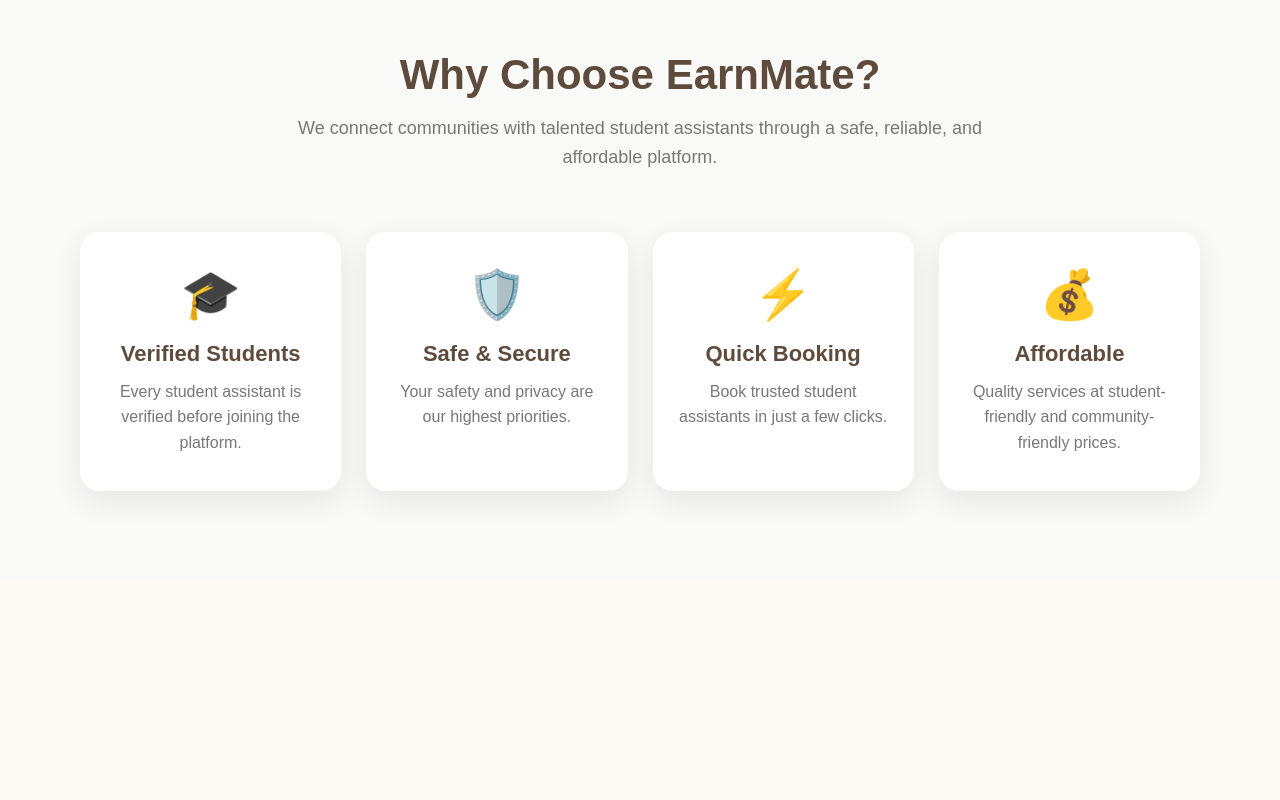
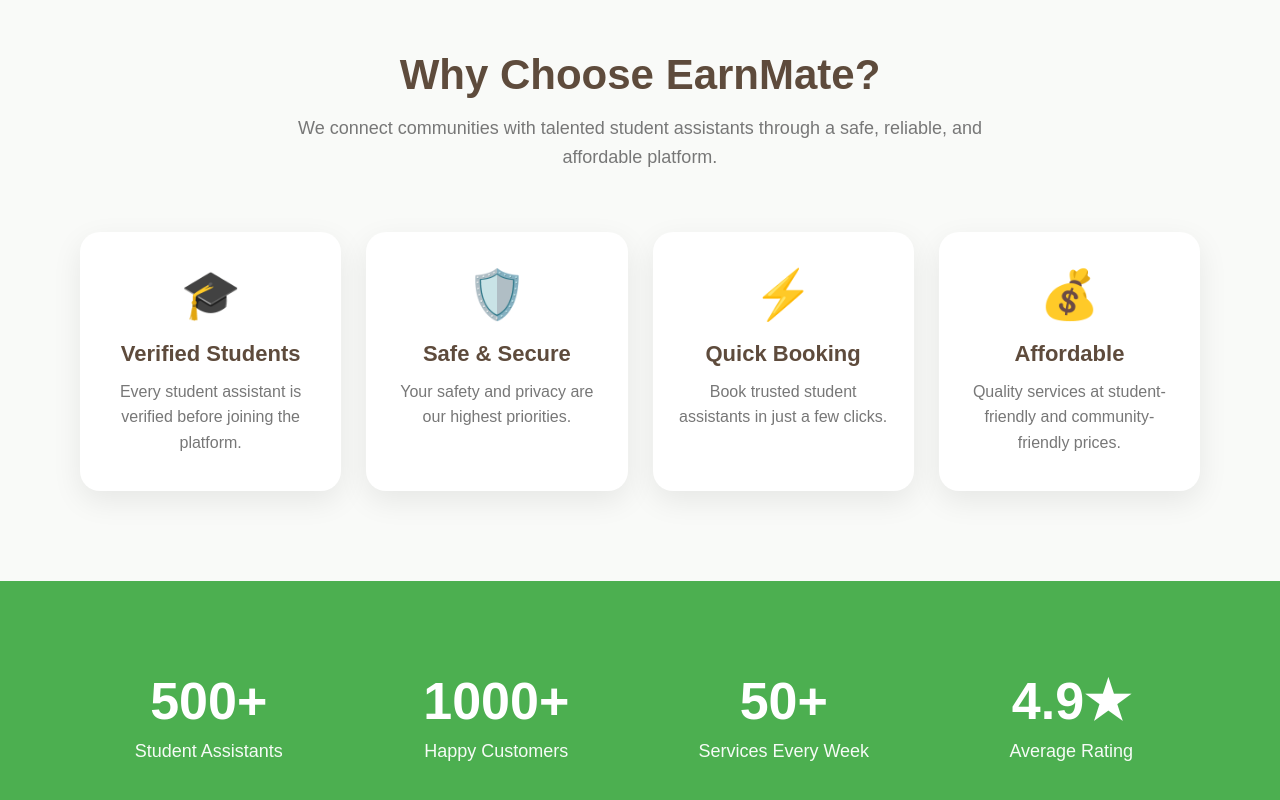
Before and after one commit to RagiSrinija27/earnmate-platform, a React (Vite) app in the folder frontend/: page / in a window 1280 px wide. Shown: the part 1865-2665 px from the top of the page. Before the commit the page ends 2446 px from the top, so only its background shows below. Built offline with nearby package versions, Linux system fonts and the light colour scheme.

Commit message:
Add statistics section

```diff
--- a/frontend/src/App.jsx
+++ b/frontend/src/App.jsx
@@ -4,6 +4,7 @@ import Navbar from "./components/Navbar/Navbar";
 import Hero from "./components/Hero/Hero";
 import PopularServices from "./components/PopularServices/PopularServices";
 import WhyChooseUs from "./components/WhyChooseUs/WhyChooseUs";
+import Stats from "./components/Stats/Stats";
 
 function App() {
   return (
@@ -12,6 +13,7 @@ function App() {
       <Hero />
       <PopularServices />
       <WhyChooseUs />
+      <Stats />
     </>
   );
 }
--- /dev/null
+++ b/frontend/src/components/Stats/Stats.css
@@ -0,0 +1,26 @@
+.stats-section {
+    padding: 90px 80px;
+    background: #4CAF50;
+}
+
+.stats-container {
+    display: grid;
+    grid-template-columns: repeat(4, 1fr);
+    gap: 30px;
+    text-align: center;
+}
+
+.stat-card {
+    color: white;
+}
+
+.stat-card h2 {
+    font-size: 52px;
+    margin-bottom: 10px;
+    font-weight: 700;
+}
+
+.stat-card p {
+    font-size: 18px;
+    opacity: 0.95;
+}
--- /dev/null
+++ b/frontend/src/components/Stats/Stats.jsx
@@ -0,0 +1,37 @@
+import "./Stats.css";
+
+const stats = [
+  {
+    number: "500+",
+    label: "Student Assistants",
+  },
+  {
+    number: "1000+",
+    label: "Happy Customers",
+  },
+  {
+    number: "50+",
+    label: "Services Every Week",
+  },
+  {
+    number: "4.9★",
+    label: "Average Rating",
+  },
+];
+
+function Stats() {
+  return (
+    <section className="stats-section">
+      <div className="stats-container">
+        {stats.map((stat, index) => (
+          <div className="stat-card" key={index}>
+            <h2>{stat.number}</h2>
+            <p>{stat.label}</p>
+          </div>
+        ))}
+      </div>
+    </section>
+  );
+}
+
+export default Stats;
```
